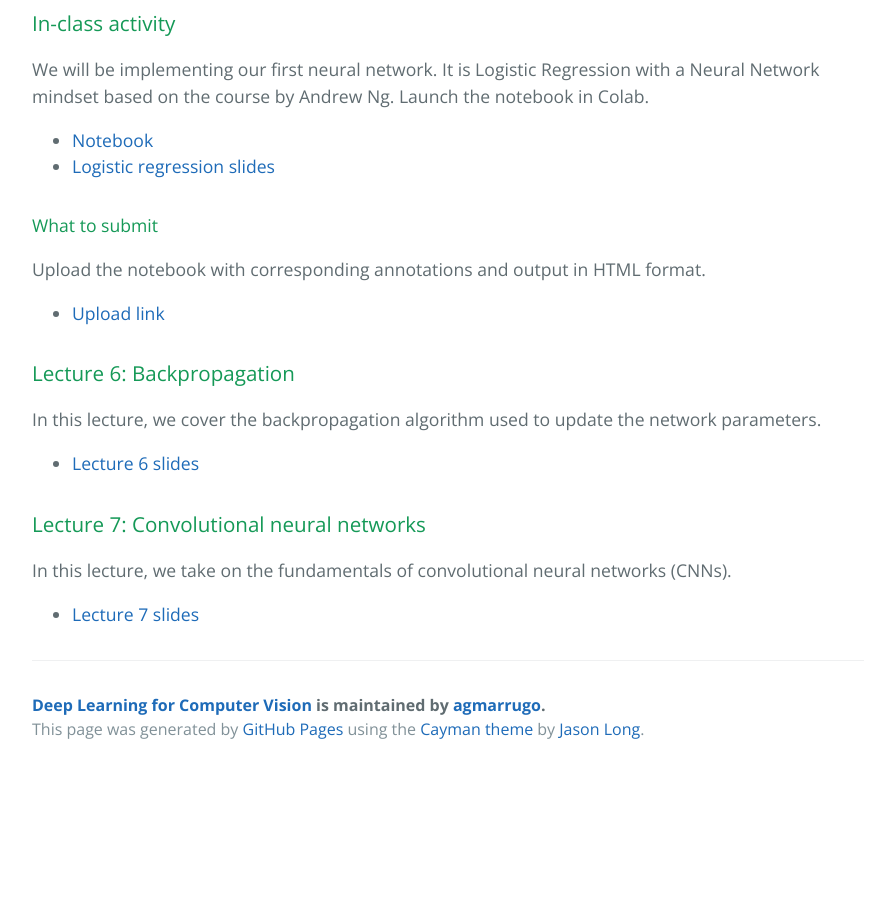
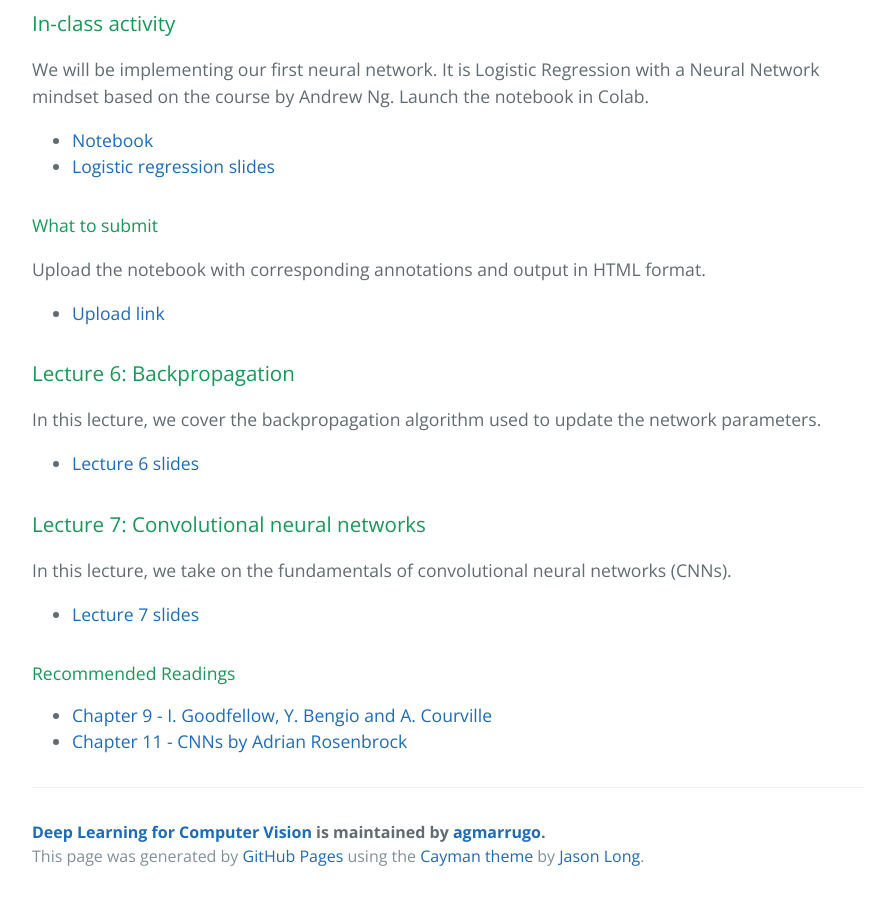
Before and after one commit to opi-lab/DL4CV, a Jekyll site: the page built from index.md, in a window 1280 px wide and 900 px high, scrolled down 3156 px. Shown: the whole window, without its empty margins (192-1087 px from the left). Built offline with Jekyll 4.4.1, drawn with Linux system fonts in a browser that asks for light colours; before the commit the page ends 3929 px from its top, so only the background shows below that.

Commit message:
Update index.md

```diff
--- a/index.md
+++ b/index.md
@@ -134,3 +134,8 @@ In this lecture, we cover the backpropagation algorithm used to update the netwo
 In this lecture, we take on the fundamentals of convolutional neural networks (CNNs).
 
 - [Lecture 7 slides]({{site.url}}lectures/lec07_cnn.pdf)
+
+#### Recommended Readings
+
+- [Chapter 9 - I. Goodfellow, Y. Bengio and A. Courville](https://www.deeplearningbook.org)
+- [Chapter 11 - CNNs by Adrian Rosenbrock ]({{site.url}}pdfs/11-cnns.pdf)
```
